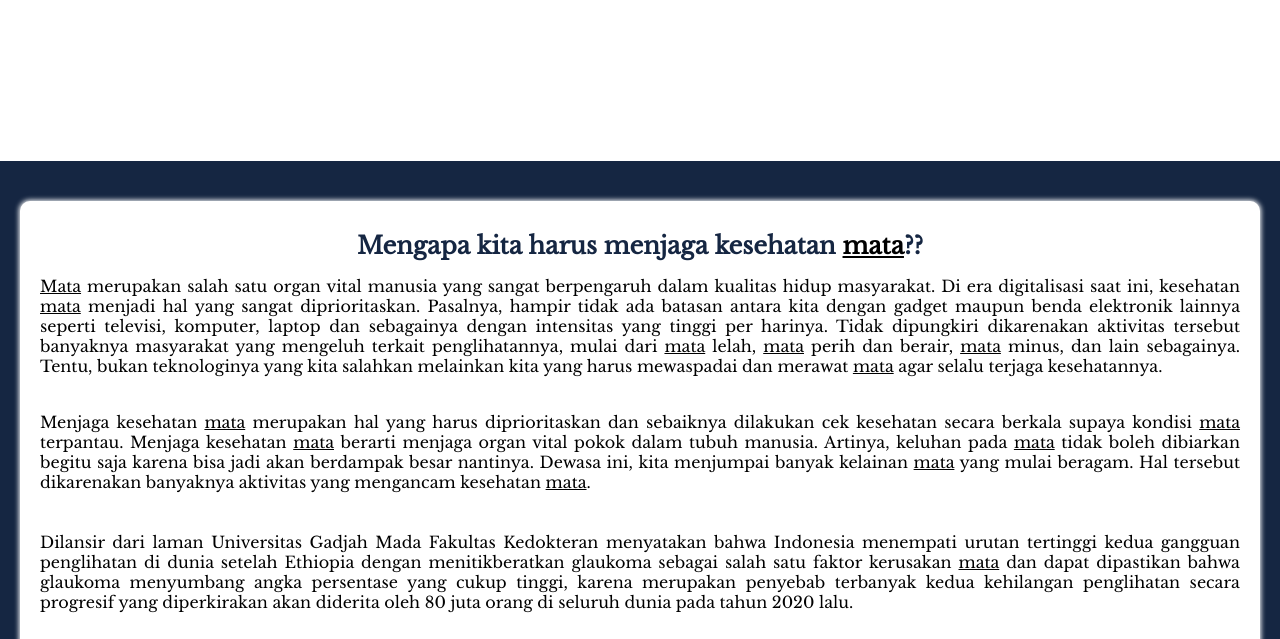
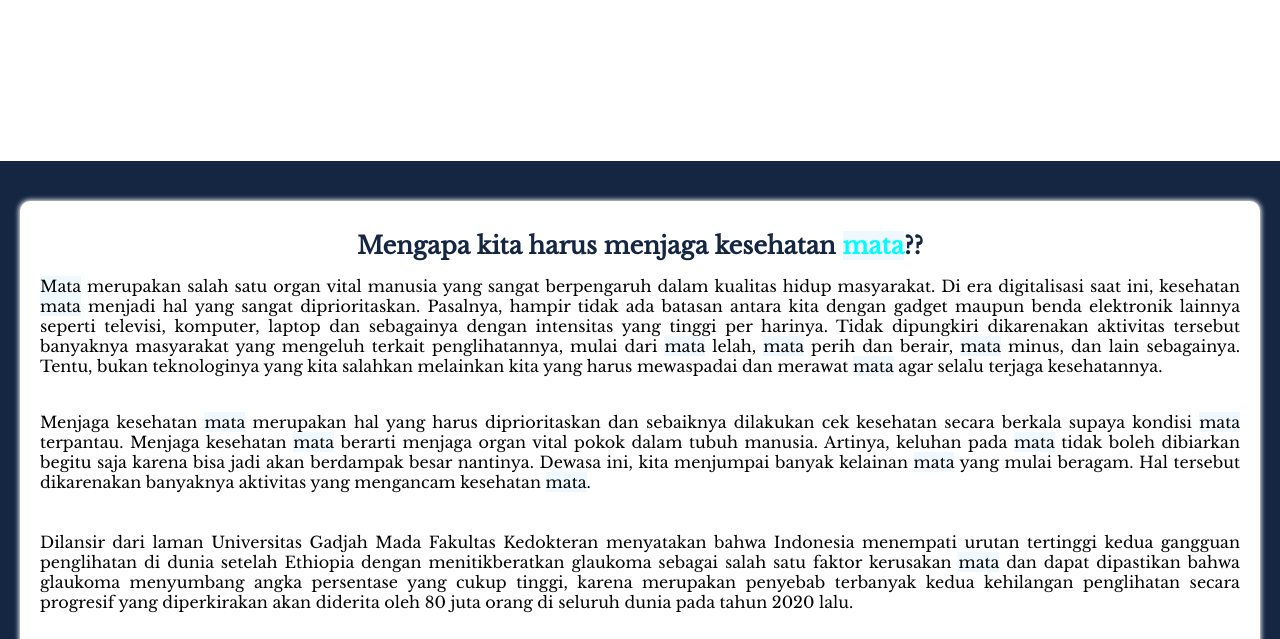
Before and after one commit to megamalias/megamalias.git.io, a plain HTML site: page index.html in a window 1280 px wide. In both pictures the pointer is over the link 873 px from the left and 394 px from the top of the page. Shown: the part 149-788 px from the top of the page. Drawn offline with nearby package versions, Linux system fonts and the light colour scheme; files whose address does not match are found by name.

Commit message:
Update style.css

```diff
--- a/style.css
+++ b/style.css
@@ -47,15 +47,16 @@ nav a:active {
 
 article a:hover {
     font-weight: bold;
-    text-decoration: underline;
-	color: black;
+    text-decoration: none;
+	color: aqua;
 }
 article a:active {
     color: black;
 }
 article a {
+	background-color: aliceblue;
     color: black;
-    text-decoration: bold;
+    text-decoration: none;
     font-weight: 400;
 }
 
```
